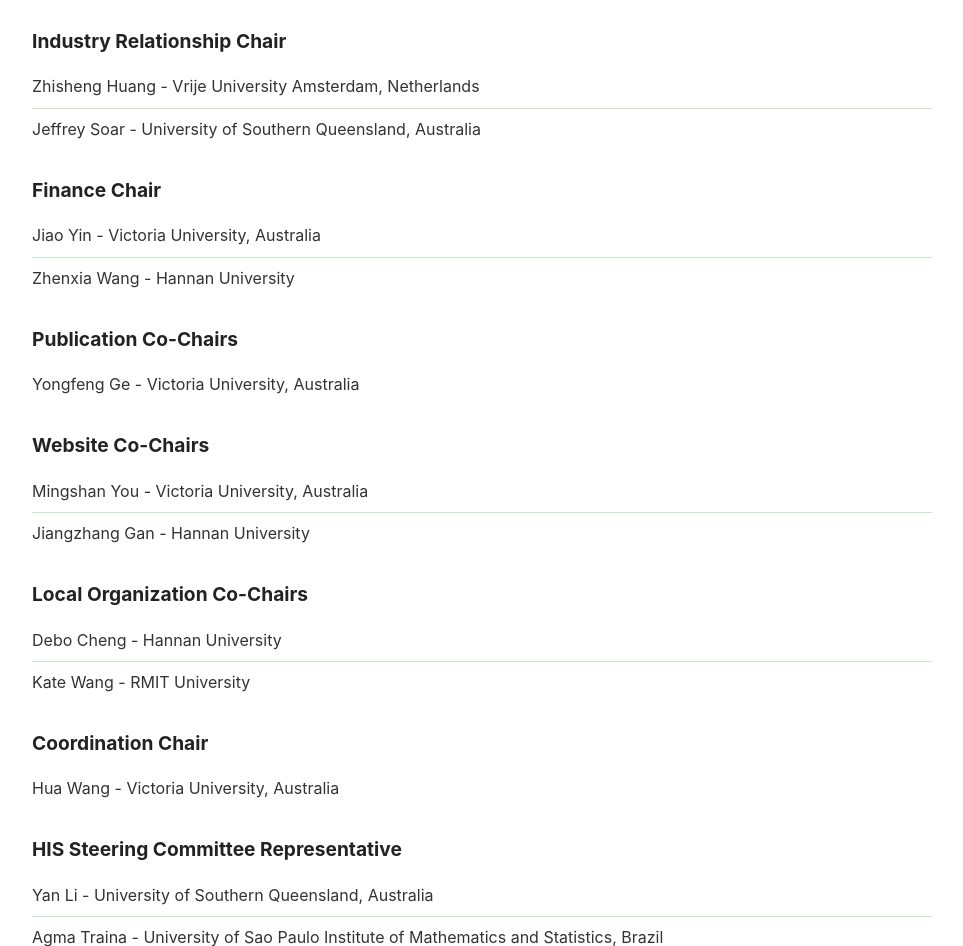
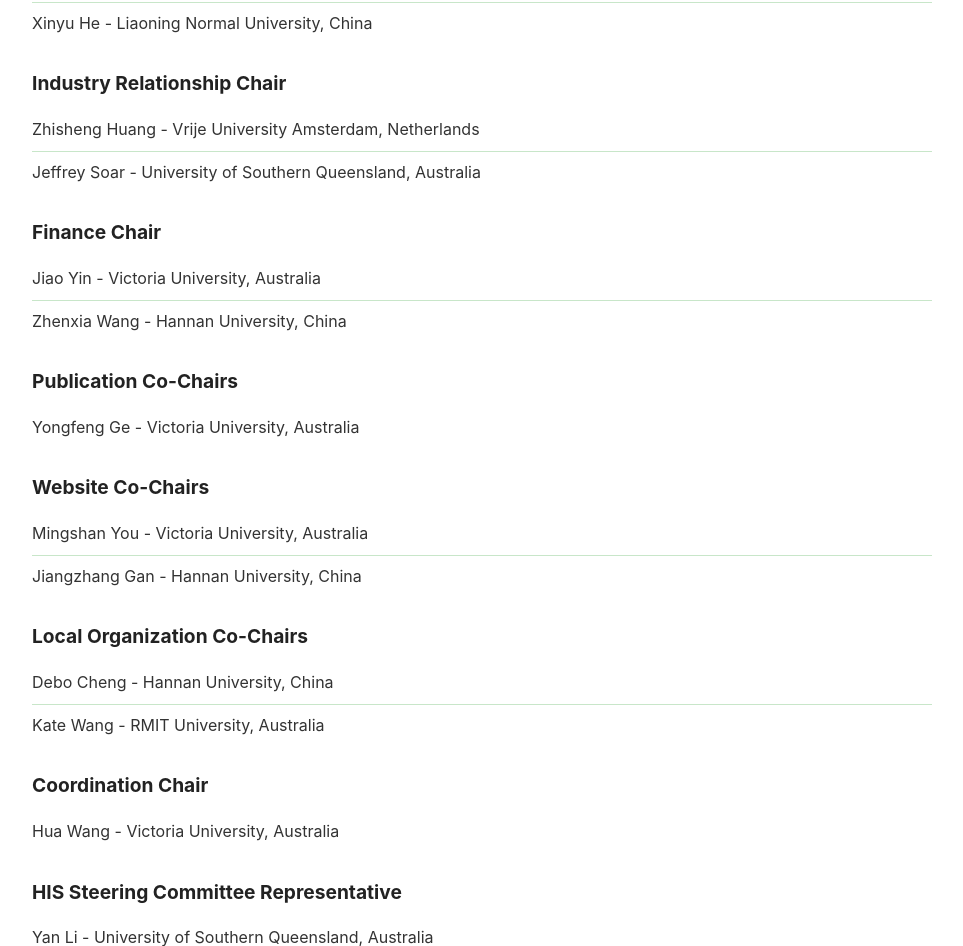
Before and after one commit to mingshan2019/2026, a plain HTML site: page index.html in a window 1280 px wide. Shown: the part 1509-2455 px from the top of the page, without its empty margins (158-1121 px from the left). Drawn offline with Linux system fonts and the light colour scheme.

Commit message:
add Xinyu He as a new publicity co-chairs

```diff
--- a/index.html
+++ b/index.html
@@ -169,8 +169,8 @@
                 <div class="committee-category">
                     <h4>General Co-Chairs</h4>
                     <ul>
-                        <li>Xiaofeng Zhu - Hannan University</li>
-                        <li>Yanchun Zhang - Victoria University, Australia</li>
+                        <li>Xiaofeng Zhu - Hannan University, China</li>
+                        <li>Yanchun Zhang - Victoria University, Australia / Zhejiang Normal University, China</li>
                         <li>Chunxiao Xing - Tsing Hua University, China</li>
                     </ul>
                 </div>
@@ -192,6 +192,7 @@
                         <li>Mohammad Faizal Bin Ahmad Fauzi - Multimedia University, Malaysia</li>
                         <li>Varun Bajaj - Maulana Azad National Institute of Technology, Bhopal, India</li>
                         <li>Maria Cristina De Cola - IRCCS Centro Neurolesi "Bonino Pulejo", Italy</li>
+                        <li>Xinyu He - Liaoning Normal University, China</li>
                     </ul>
                 </div>
 
@@ -207,7 +208,7 @@
                     <h4>Finance Chair</h4>
                     <ul>
                         <li>Jiao Yin - Victoria University, Australia</li>
-                        <li>Zhenxia Wang - Hannan University</li>
+                        <li>Zhenxia Wang - Hannan University, China</li>
                     </ul>
                 </div>
 
@@ -222,15 +223,15 @@
                     <h4>Website Co-Chairs</h4>
                     <ul>
                         <li>Mingshan You - Victoria University, Australia</li>
-                        <li>Jiangzhang Gan - Hannan University</li>
+                        <li>Jiangzhang Gan - Hannan University, China</li>
                     </ul>
                 </div>
 
                 <div class="committee-category">
                     <h4>Local Organization Co-Chairs</h4>
                     <ul>
-                        <li>Debo Cheng - Hannan University</li>
-                        <li>Kate Wang - RMIT University</li>
+                        <li>Debo Cheng - Hannan University, China</li>
+                        <li>Kate Wang - RMIT University, Australia</li>
                     </ul>
                 </div>
 
```
